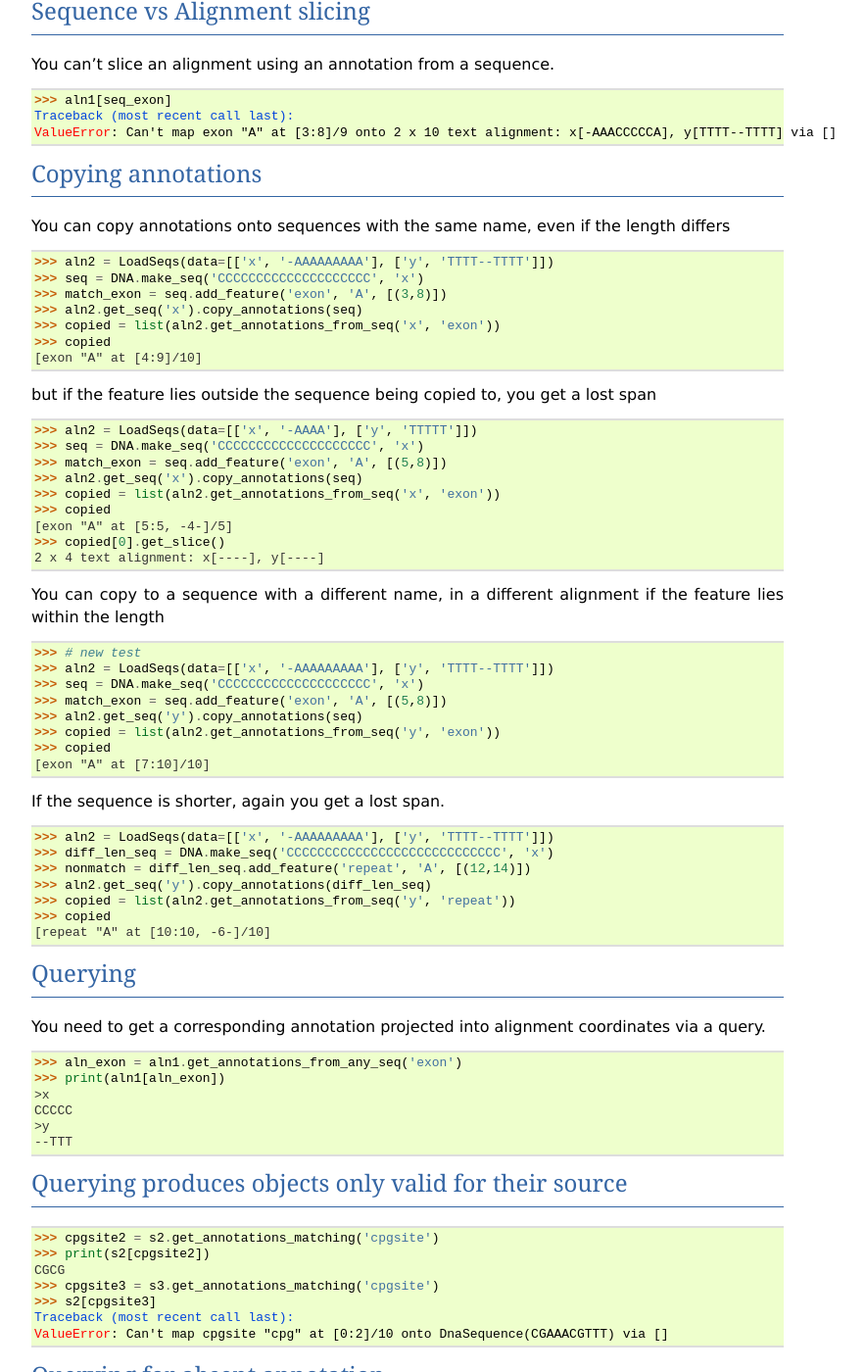
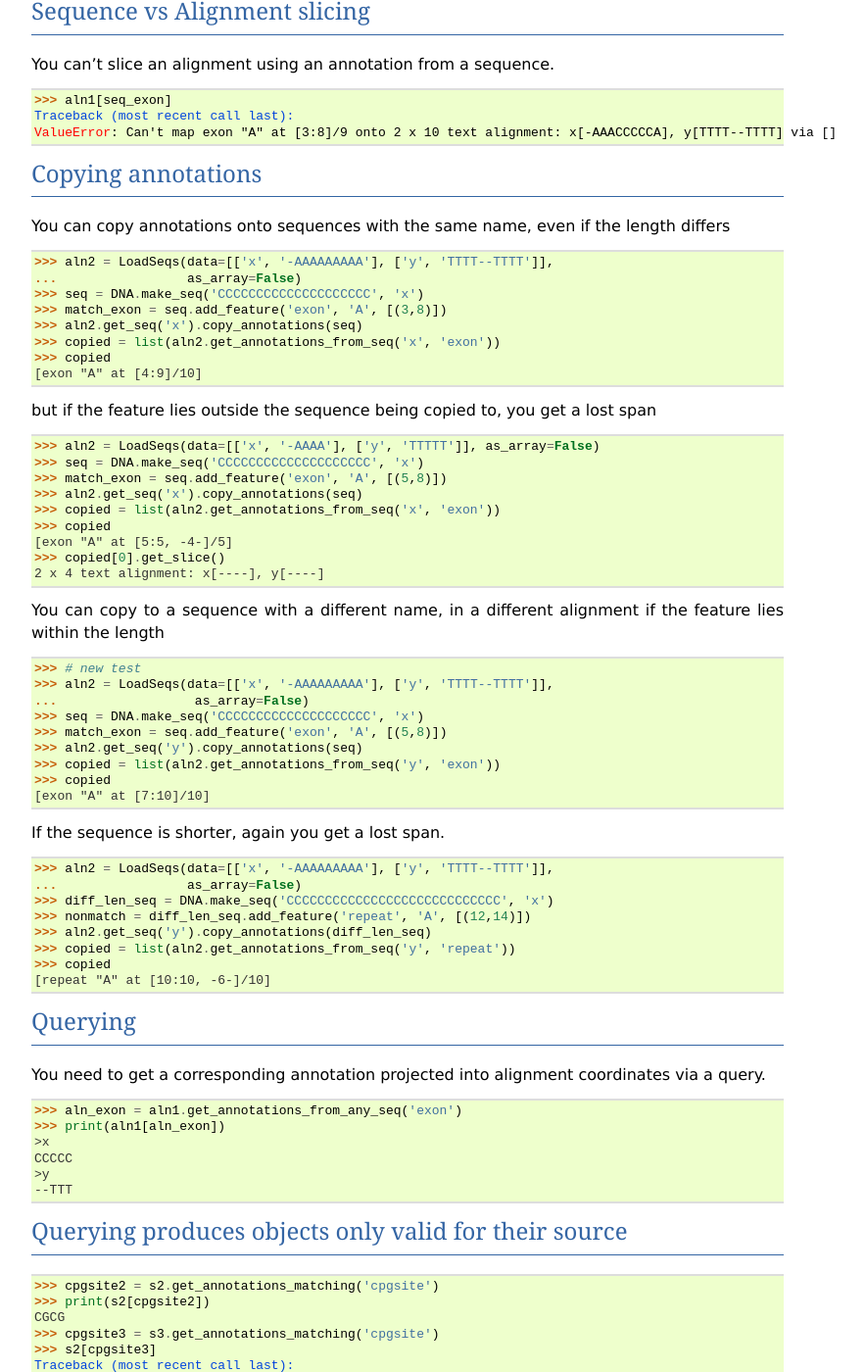
Before and after one commit to cogent3/cogent3, a Sphinx documentation site: the page built from doc/cookbook/annotations.rst, in a window 1280 px wide and 1400 px high, scrolled down 4541 px. Shown: the whole window at 98% size, without its empty margins (48-931 px from the left). Built offline with Sphinx 7.4.7, drawn with Linux system fonts in a browser that asks for light colours; formulas are drawn with MathJax 3; some of the changed text lies outside the part shown.

Commit message:
make sure annotation documentation uses Alignment class

```diff
--- a/doc/cookbook/alignments.rst
+++ b/doc/cookbook/alignments.rst
@@ -202,7 +202,8 @@ Using the ``get_seq`` method allows for extracting an unaligned sequence from a
     >>> from cogent3 import LoadSeqs, DNA
     >>> aln = LoadSeqs(data= [('seq1', 'ATGAA------'),
     ...                       ('seq2', 'ATG-AGTGATG'),
-    ...                       ('seq3', 'AT--AG-GATG')], moltype=DNA)
+    ...                       ('seq3', 'AT--AG-GATG')],
+    ...                 moltype=DNA, as_array=False)
     >>> seq = aln.get_seq('seq1')
     >>> seq.name
     'seq1'
@@ -445,7 +446,7 @@ We'll do this by specifying the position indices of interest, creating a sequenc
 
     >>> from cogent3 import LoadSeqs
     >>> aln = LoadSeqs(data={'seq1': 'ATGATGATG---',
-    ...                      'seq2': 'ATGATGATGATG'})
+    ...                      'seq2': 'ATGATGATGATG'}, as_array=False)
     >>> list(range(len(aln))[2::3])
     [2, 5, 8, 11]
     >>> indices = [(i, i+1) for i in range(len(aln))[2::3]]
--- a/doc/cookbook/annotations.rst
+++ b/doc/cookbook/annotations.rst
@@ -168,7 +168,7 @@ The following annotation is directly applied onto the sequence and so is in unga
 
     >>> from cogent3 import LoadSeqs
     >>> aln1 = LoadSeqs(data=[['x','-AAACCCCCA'],
-    ...                       ['y','TTTT--TTTT']])
+    ...                       ['y','TTTT--TTTT']], as_array=False)
     >>> seq_exon = aln1.get_seq('x').add_feature('exon', 'A', [(3,8)])
 
 Adding to an alignment
@@ -296,7 +296,8 @@ You can copy annotations onto sequences with the same name, even if the length d
 
 .. doctest::
 
-    >>> aln2 = LoadSeqs(data=[['x', '-AAAAAAAAA'], ['y', 'TTTT--TTTT']])
+    >>> aln2 = LoadSeqs(data=[['x', '-AAAAAAAAA'], ['y', 'TTTT--TTTT']],
+    ...                 as_array=False)
     >>> seq = DNA.make_seq('CCCCCCCCCCCCCCCCCCCC', 'x')
     >>> match_exon = seq.add_feature('exon', 'A', [(3,8)])
     >>> aln2.get_seq('x').copy_annotations(seq)
@@ -308,7 +309,7 @@ but if the feature lies outside the sequence being copied to, you get a lost spa
 
 .. doctest::
 
-    >>> aln2 = LoadSeqs(data=[['x', '-AAAA'], ['y', 'TTTTT']])
+    >>> aln2 = LoadSeqs(data=[['x', '-AAAA'], ['y', 'TTTTT']], as_array=False)
     >>> seq = DNA.make_seq('CCCCCCCCCCCCCCCCCCCC', 'x')
     >>> match_exon = seq.add_feature('exon', 'A', [(5,8)])
     >>> aln2.get_seq('x').copy_annotations(seq)
@@ -323,7 +324,8 @@ You can copy to a sequence with a different name, in a different alignment if th
 .. doctest::
 
     >>> # new test
-    >>> aln2 = LoadSeqs(data=[['x', '-AAAAAAAAA'], ['y', 'TTTT--TTTT']])
+    >>> aln2 = LoadSeqs(data=[['x', '-AAAAAAAAA'], ['y', 'TTTT--TTTT']],
+    ...                  as_array=False)
     >>> seq = DNA.make_seq('CCCCCCCCCCCCCCCCCCCC', 'x')
     >>> match_exon = seq.add_feature('exon', 'A', [(5,8)])
     >>> aln2.get_seq('y').copy_annotations(seq)
@@ -335,7 +337,8 @@ If the sequence is shorter, again you get a lost span.
 
 .. doctest::
 
-    >>> aln2 = LoadSeqs(data=[['x', '-AAAAAAAAA'], ['y', 'TTTT--TTTT']])
+    >>> aln2 = LoadSeqs(data=[['x', '-AAAAAAAAA'], ['y', 'TTTT--TTTT']],
+    ...                 as_array=False)
     >>> diff_len_seq = DNA.make_seq('CCCCCCCCCCCCCCCCCCCCCCCCCCCC', 'x')
     >>> nonmatch = diff_len_seq.add_feature('repeat', 'A', [(12,14)])
     >>> aln2.get_seq('y').copy_annotations(diff_len_seq)
@@ -392,7 +395,8 @@ If you query for a feature from a sequence, it's alignment coordinates may be di
 
 .. doctest::
 
-    >>> aln3 = LoadSeqs(data=[['x', 'C-CCCAAAAA'], ['y', '-T----TTTT']])
+    >>> aln3 = LoadSeqs(data=[['x', 'C-CCCAAAAA'], ['y', '-T----TTTT']],
+    ...                 as_array=False)
     >>> exon = aln3.get_seq('x').add_feature('exon', 'ex1', [(0,4)])
     >>> print(exon.get_slice())
     CCCC
@@ -466,7 +470,8 @@ We mask exon's on an alignment.
 
     >>> from cogent3 import LoadSeqs, DNA
     >>> aln = LoadSeqs(data=[['x', 'C-CCCAAAAAGGGAA'],
-    ...                       ['y', '-T----TTTTG-GTT']], moltype=DNA)
+    ...                      ['y', '-T----TTTTG-GTT']],
+    ...                moltype=DNA, as_array=False)
     >>> exon = aln.get_seq('x').add_feature('exon', 'norwegian', [(0,4)])
     >>> print(aln.with_masked_annotations('exon', mask_char='?'))
     >x
@@ -556,7 +561,8 @@ Sequence features can be accessed via a containing ``Alignment``.
 .. doctest::
 
     >>> from cogent3 import LoadSeqs
-    >>> aln = LoadSeqs(data=[['x','-AAAAAAAAA'], ['y','TTTT--TTTT']])
+    >>> aln = LoadSeqs(data=[['x','-AAAAAAAAA'], ['y','TTTT--TTTT']],
+    ...                as_array=False)
     >>> print(aln)
     >x
     -AAAAAAAAA
@@ -603,7 +609,8 @@ Annotation display on alignments
     >>> from cogent3 import DNA, LoadSeqs
     >>> from cogent3.core.annotation import Variable
     >>> from cogent3.draw.linear import Display
-    >>> aln = LoadSeqs('data/primate_cdx2_promoter.fasta', moltype=DNA)[:150]
+    >>> aln = LoadSeqs('data/primate_cdx2_promoter.fasta', moltype=DNA,
+    ...                as_array=False)[:150]
     >>> annot = aln.add_annotation(Variable, 'redline', 'align',
     ...                          [((0,15),1),((15,30),2),((30,45),3)])
     >>> annot = aln.add_annotation(Variable, 'blueline', 'align',
```
